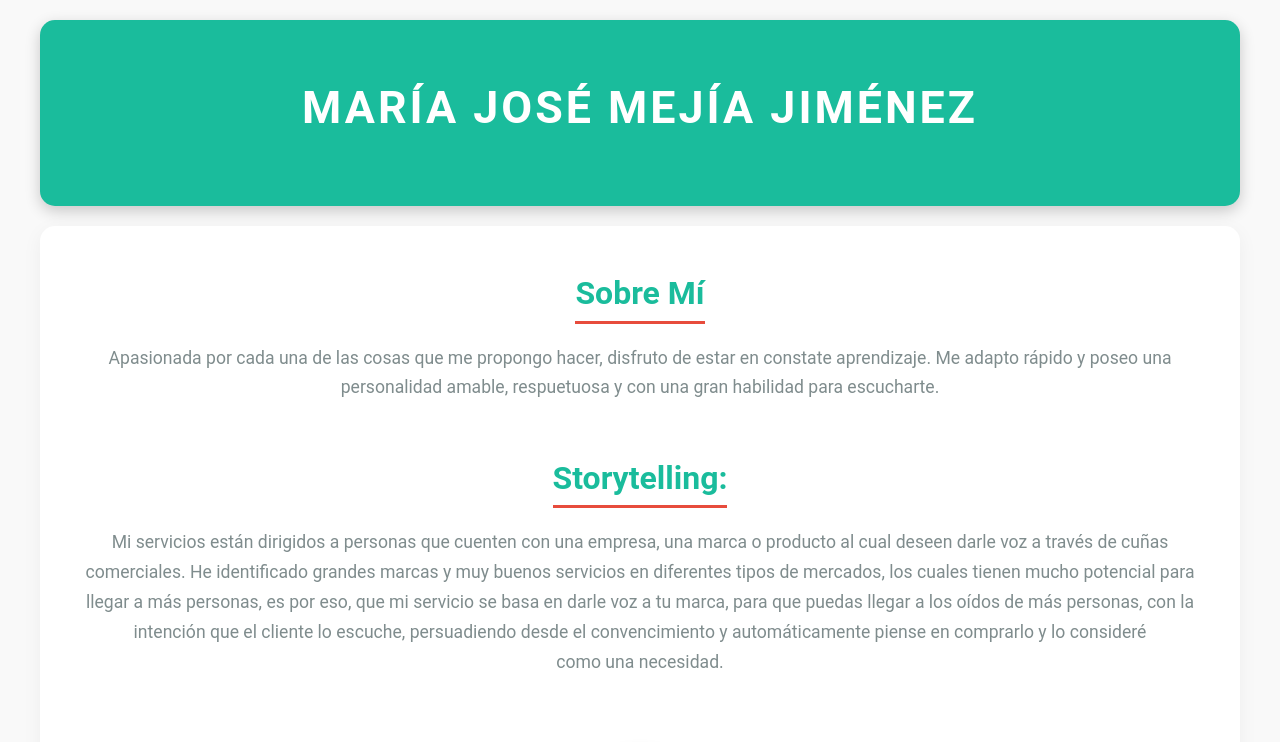
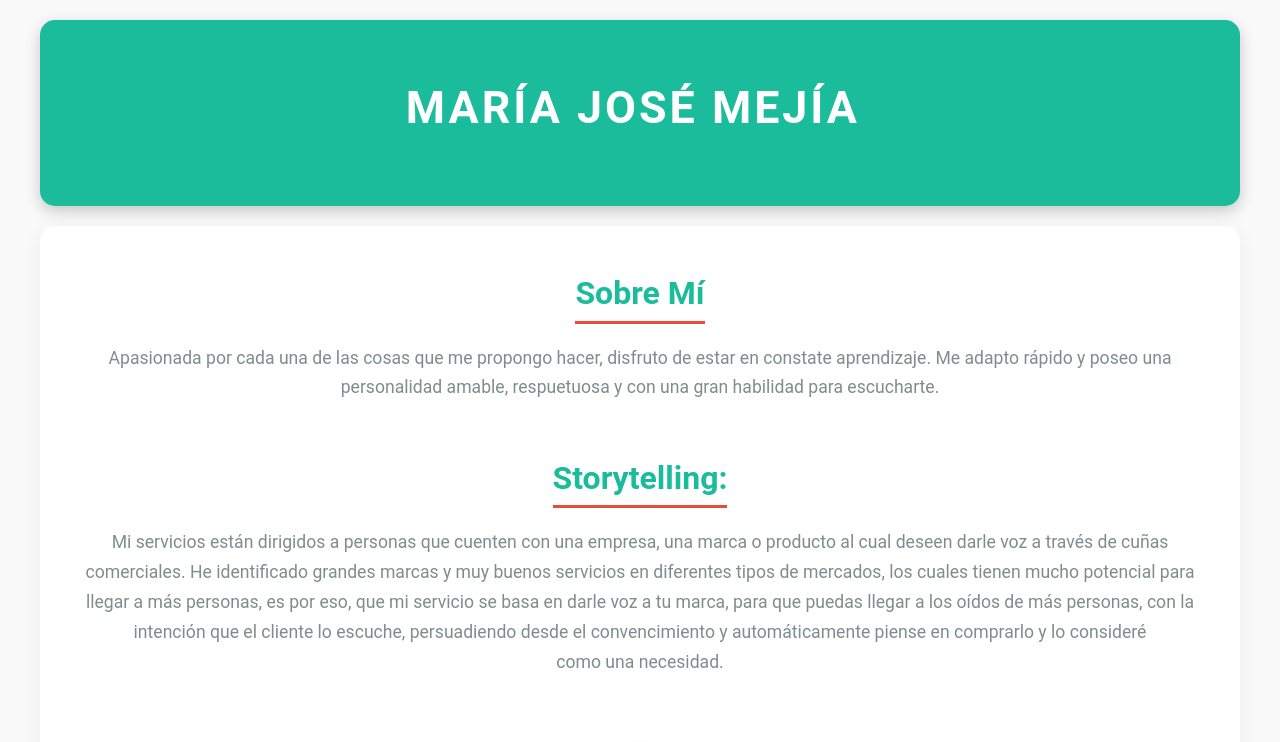
Before and after one commit to Majo503/Majo503.github.io, a plain HTML site: page Index.html in a window 1280 px wide. Shown: the top 742 px of the page. Drawn offline with Linux system fonts and the light colour scheme.

Commit message:
Update Index.html

```diff
--- a/Index.html
+++ b/Index.html
@@ -9,7 +9,7 @@
 <body>
     <!-- Encabezado -->
     <header class="portada">
-        <h1>María José Mejía Jiménez </h1>
+        <h1>María José Mejía </h1>
     </header>
 
     <!-- Sobre Mí -->
```
